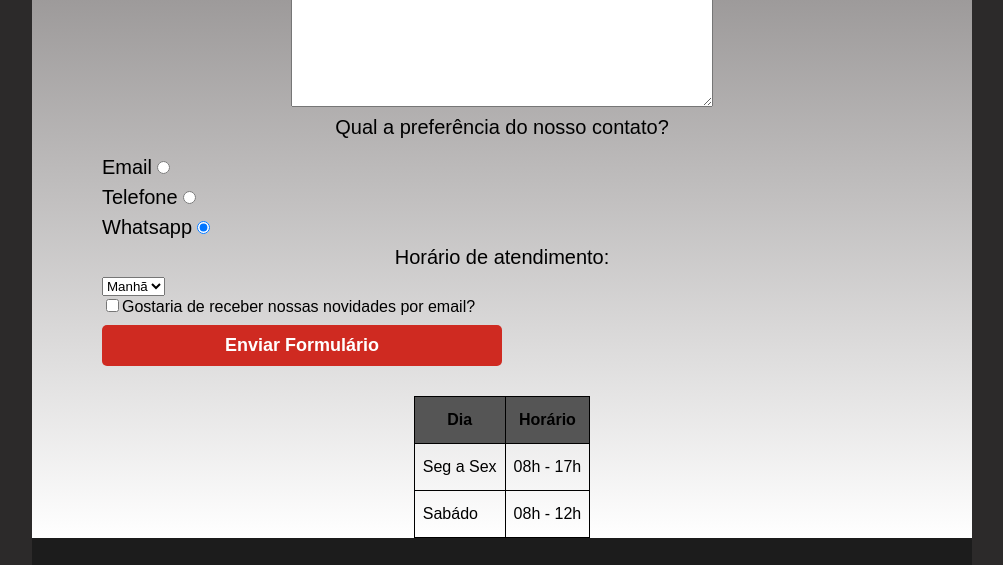
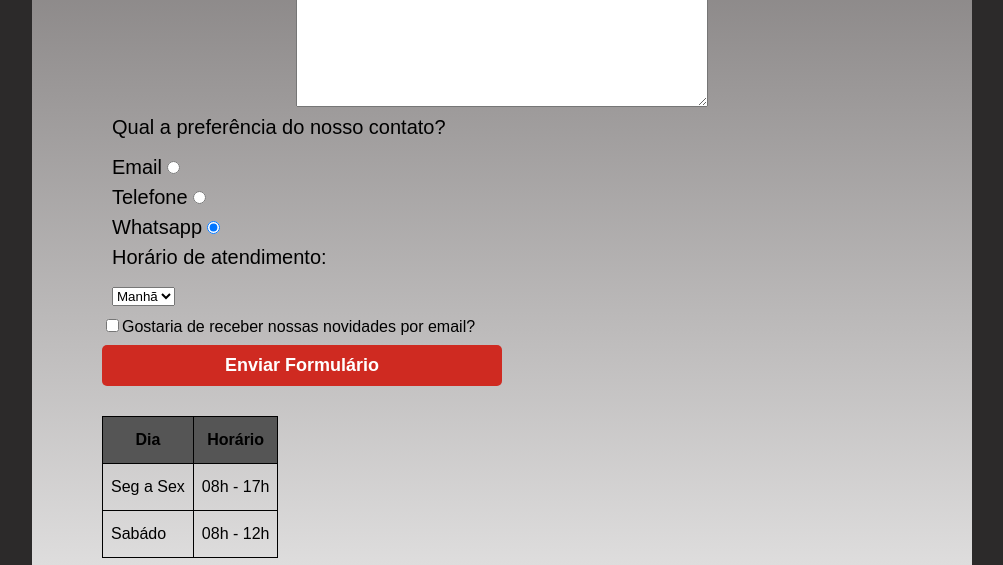
Before and after one commit to joelap1992/SiteJr, a plain HTML site: page contato.html in a window 1280 px wide. Shown: the part 550-1115 px from the top of the page, without its empty margins (138-1141 px from the left). Drawn offline with Linux system fonts and the light colour scheme.

Commit message:
terceiro

```diff
--- a/contato.html
+++ b/contato.html
@@ -88,12 +88,11 @@
 
             </table>
 
+            <footer>
+                <img src="imagens/logoJr3.jpg" alt="Logo da oficina">
+                <p class="copyright">&copy; Copyright Centro Automotivo Jr - 2022</p>
+            </footer>
         </main>
-
-        <footer>
-            <img src="imagens/logoJr3.jpg" alt="Logo da oficina">
-            <p class="copyright">&copy; Copyright Centro Automotivo Jr - 2022</p>
-        </footer>
     </body>
 
 </html>
--- a/style.css
+++ b/style.css
@@ -109,7 +109,7 @@ form{
 form fieldset label, form legend {
     display: block;
     font-size: 20px;
-    margin: 10px auto;
+    margin: 10px 10px 10px 10px;
     color:black;
 }
 
@@ -120,9 +120,12 @@ form fieldset label, form legend {
     margin: 0 auto;
 
 }
+select{
+    margin: 10px 0 10px 10px;
+}
 
 .checkbox{
-    margin: 20px 0px;
+    margin: 20px auto;
 }
 
 footer{
@@ -160,7 +163,7 @@ footer{
 }
 
 table{
-    margin: 20px auto 0;
+    margin: 20px 0 10px 70px;
 }
 
 thead{
```
